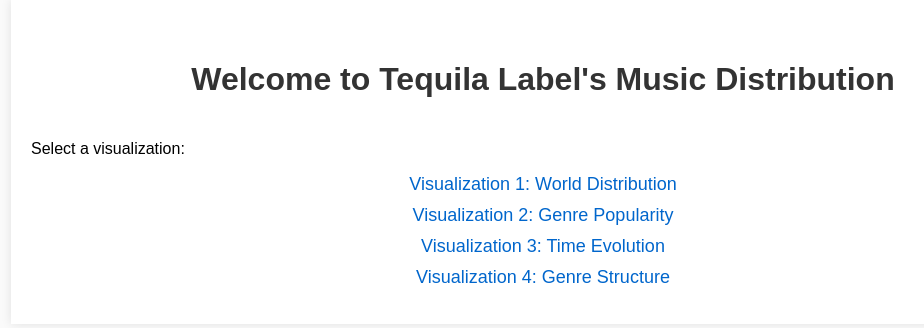
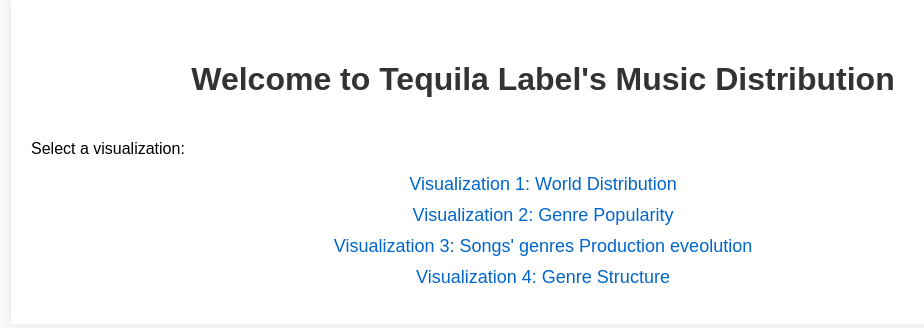
Before and after one commit to H4znow/music_data_vizualisation, a Flask app: page / in a window 1280 px wide. Shown: the top 328 px of the page, without its empty margins (97-1021 px from the left). Run offline with Flask 3, Linux system fonts and the light colour scheme.

Commit message:
Update name of the visualisation

```diff
--- a/flask_app/templates/index.html
+++ b/flask_app/templates/index.html
@@ -13,7 +13,7 @@
         <ul>
             <li><a href="{{ url_for('visualization1') }}">Visualization 1: World Distribution</a></li>
             <li><a href="{{ url_for('visualization2') }}">Visualization 2: Genre Popularity</a></li>
-            <li><a href="{{ url_for('visualization3') }}">Visualization 3: Time Evolution</a></li>
+            <li><a href="{{ url_for('visualization3') }}">Visualization 3: Songs' genres Production eveolution </a></li>
             <li><a href="{{ url_for('visualization4') }}">Visualization 4: Genre Structure</a></li>
         </ul>
     </div>
```
